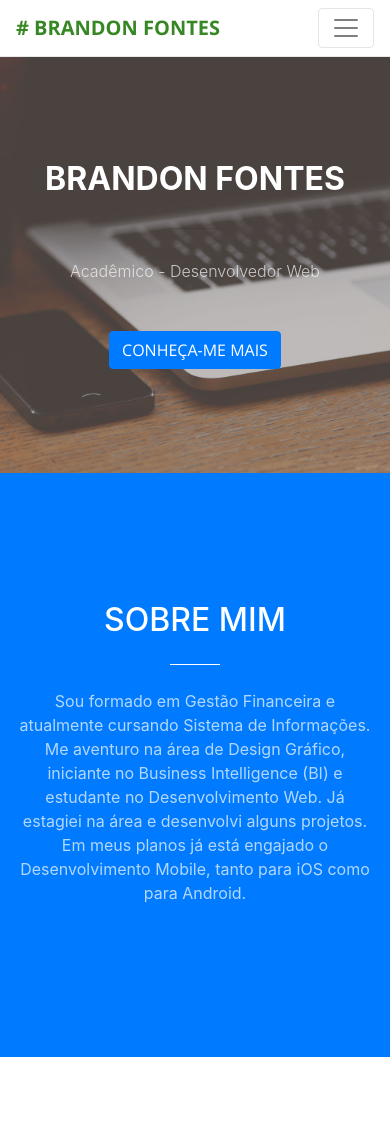
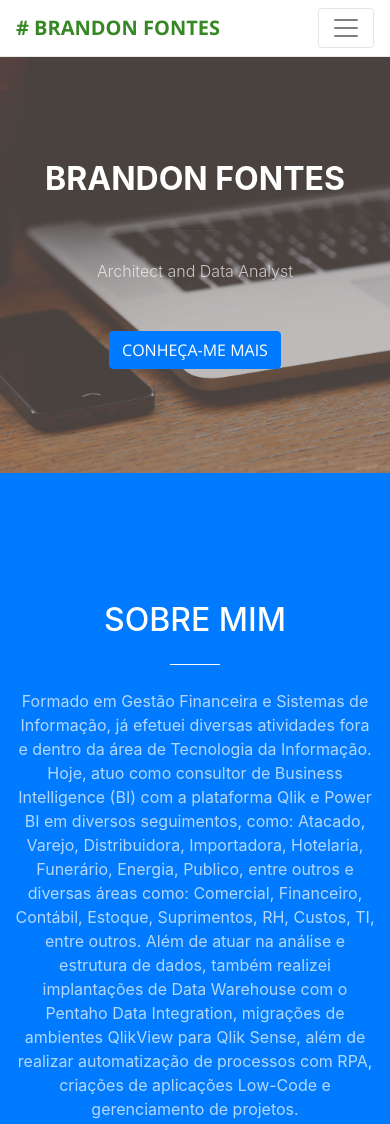
Before and after one commit to brandonfontes/portfolio, a website with bundled scripts: page index.html in a window 390 px wide. Shown: the top 1124 px of the page. Built offline with nearby package versions, Linux system fonts and the light colour scheme.

Commit message:
Update index.html

```diff
--- a/index.html
+++ b/index.html
@@ -67,7 +67,7 @@
             <hr>
           </div>
           <div class="col-lg-8 mx-auto">
-            <p class="text-faded mb-5">Acadêmico - Desenvolvedor Web</p>
+            <p class="text-faded mb-5">Architect and Data Analyst</p>
             <a class="btn btn-primary btn-xl js-scroll-trigger" href="#about">Conheça-me mais</a>
           </div>
         </div>
@@ -81,7 +81,7 @@
             <h2 class="section-heading text-white">SOBRE MIM</h2>
             <hr class="light my-4">
             <p class="text-faded mb-4">
-              Sou formado em Gestão Financeira e atualmente cursando Sistema de Informações. Me aventuro na área de Design Gráfico, iniciante no Business Intelligence (BI) e estudante no Desenvolvimento Web. Já estagiei na área e desenvolvi alguns projetos. Em meus planos já está engajado o Desenvolvimento Mobile, tanto para iOS como para Android.
+            Formado em Gestão Financeira e Sistemas de Informação, já efetuei diversas atividades fora e dentro da área de Tecnologia da Informação. Hoje, atuo como consultor de Business Intelligence (BI) com a plataforma Qlik e Power BI em diversos seguimentos, como: Atacado, Varejo, Distribuidora, Importadora, Hotelaria, Funerário, Energia, Publico, entre outros e diversas áreas como: Comercial, Financeiro, Contábil, Estoque, Suprimentos, RH, Custos, TI, entre outros. Além de atuar na análise e estrutura de dados, também realizei implantações de Data Warehouse com o Pentaho Data Integration, migrações de ambientes QlikView para Qlik Sense, além de realizar automatização de processos com RPA, criações de aplicações Low-Code e gerenciamento de projetos.
             </p>
             <!-- <a class="btn btn-light btn-xl js-scroll-trigger" href="#services">Get Started!</a> -->
           </div>
```
